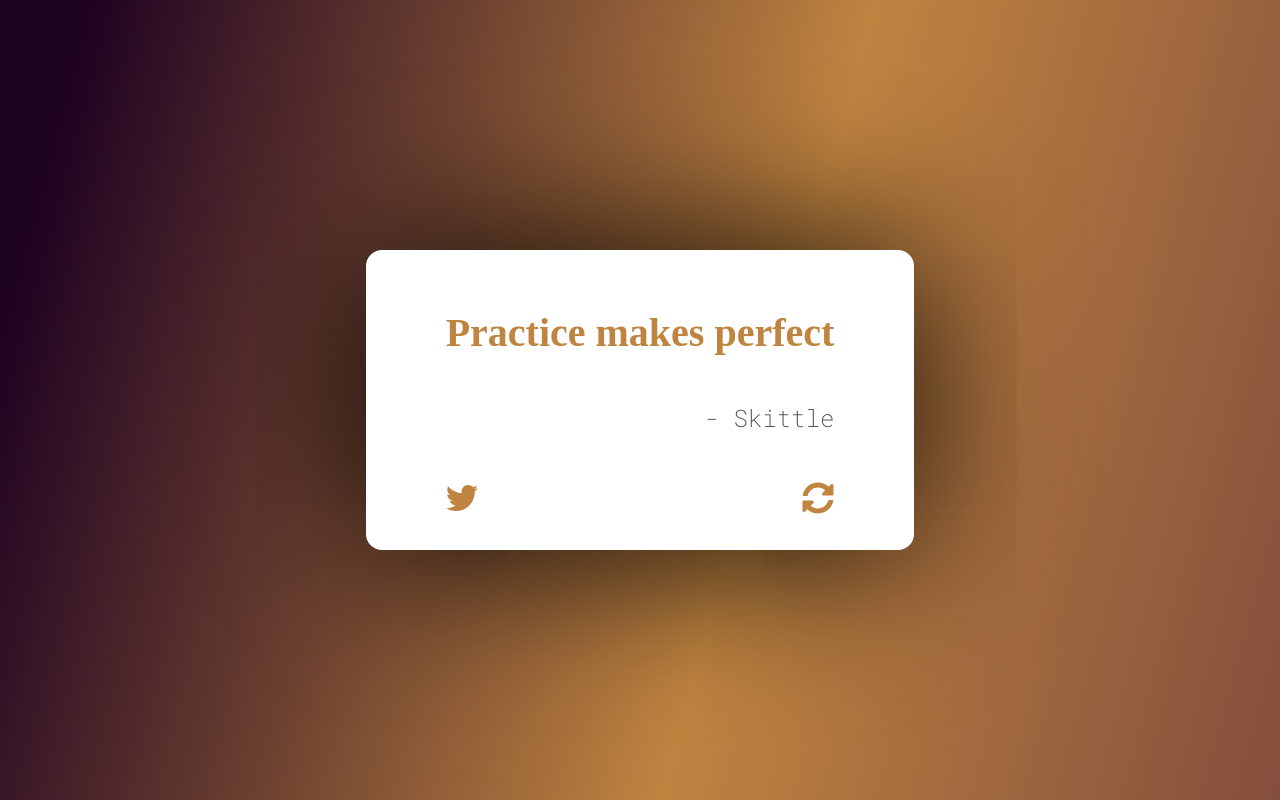
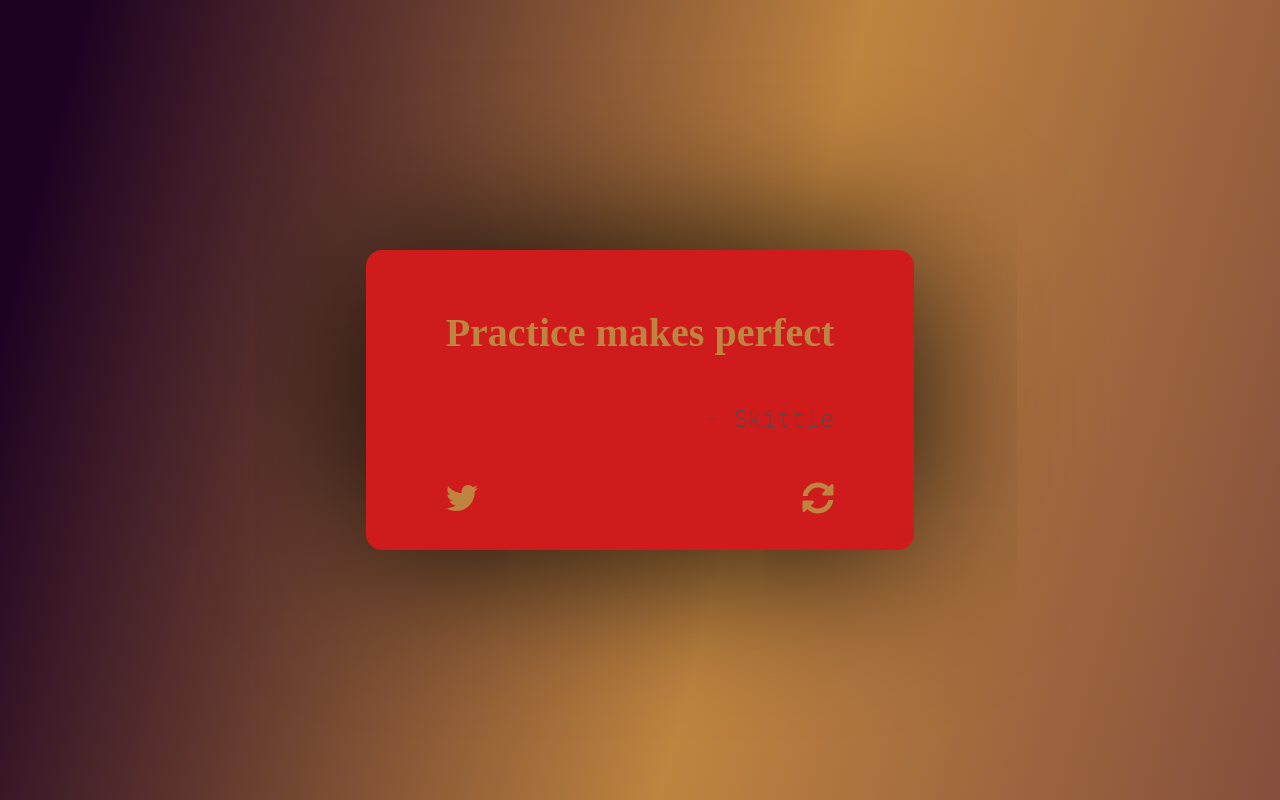
Before and after one commit to AnnupKapur/quotemachine, a React (Create React App) app: page / in a window 1280 px wide. Built offline with nearby package versions, Linux system fonts and the light colour scheme; a web font is replaced by a local one.

Commit message:
color now red

```diff
--- a/src/App.css
+++ b/src/App.css
@@ -26,7 +26,7 @@
   flex-direction: column;
   justify-content: center;
   align-items: center;
-  background-color: hsla(100, 100%, 100%, 1);
+  background-color: rgb(207, 27, 27);
   box-shadow: 0em 0em 10em 0em black;
   font-size: 1rem;
   border-radius: 1em;
```
